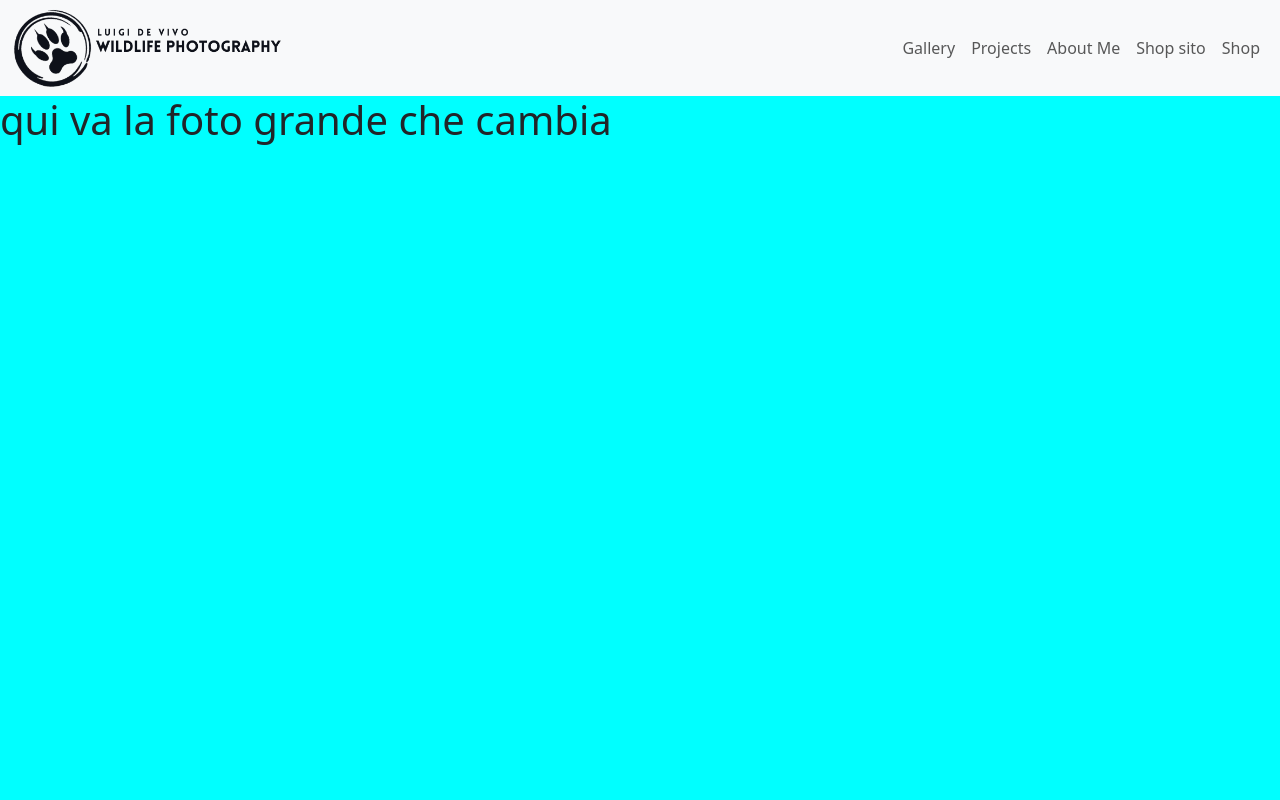
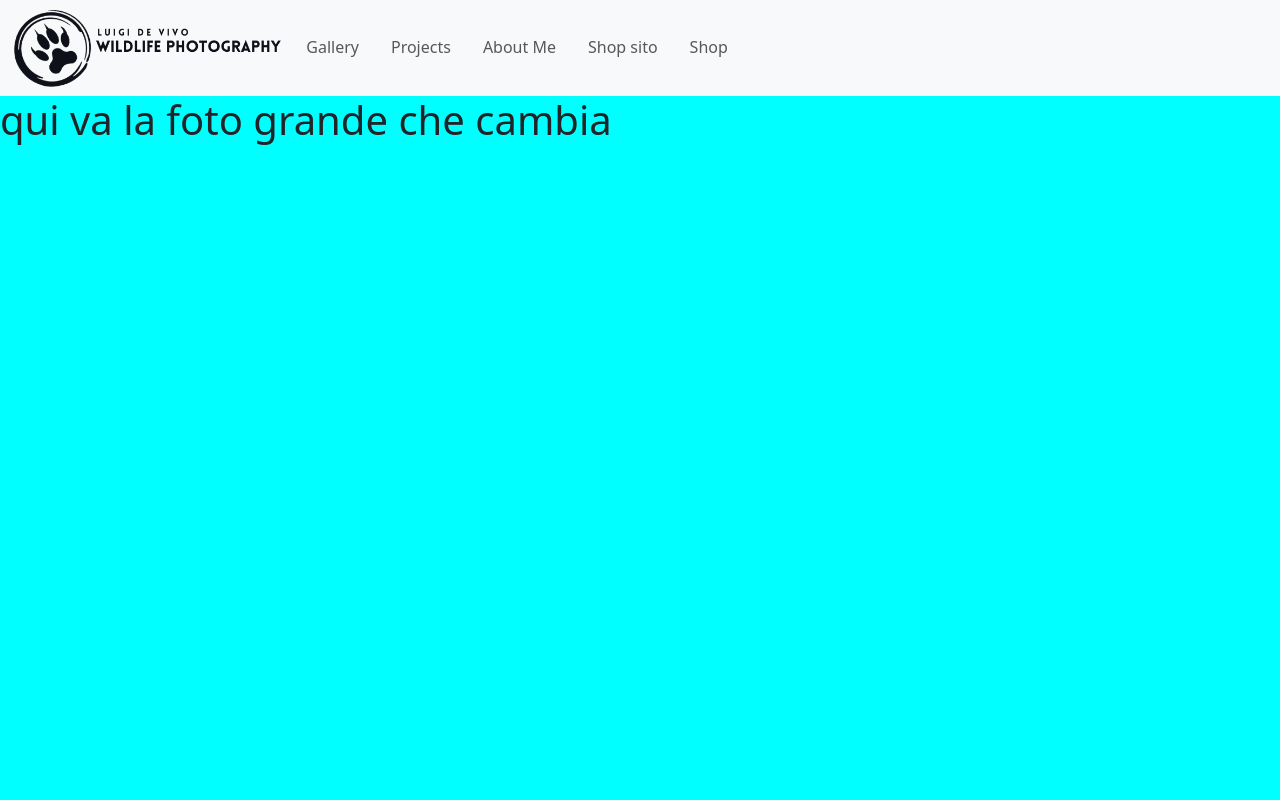
Before and after one commit to mesciuS/photo-gallery, a JavaScript app: page / in a window 1280 px wide. Shown: the top 800 px of the page. Built offline with nearby package versions, Linux system fonts and the light colour scheme.

Commit message:
feat: style toggler

```diff
--- a/package.json
+++ b/package.json
@@ -8,9 +8,13 @@
     "preview": "vite preview"
   },
   "dependencies": {
+    "@fortawesome/fontawesome-svg-core": "^6.4.2",
+    "@fortawesome/free-brands-svg-icons": "^6.4.2",
+    "@fortawesome/free-regular-svg-icons": "^6.4.2",
+    "@fortawesome/free-solid-svg-icons": "^6.4.2",
+    "@fortawesome/vue-fontawesome": "^3.0.3",
     "bootstrap": "^5.3.2",
     "sass": "^1.69.4",
-    "vue": "^3.3.4",
     "vue-router": "^4.2.4"
   },
   "devDependencies": {
--- a/src/components/AppNavbar.vue
+++ b/src/components/AppNavbar.vue
@@ -13,16 +13,16 @@ export default {
 </script>
 
 <template>
-  <nav class="navbar sticky-top navbar-expand-lg bg-body-tertiary" data-bs-theme="light">
+  <nav class="navbar sticky-top navbar-expand-lg bg-body-tertiary">
     <div class="container-fluid">
       <div>
-        <router-link class="navbar-brand" href="#" :to="{name: 'home'}"><img src="../assets/images/Adventure.png" alt=""></router-link>
+        <router-link class="navbar-brand" href="#" :to="{name: 'home'}"><img id="nav-logo" src="../assets/images/Adventure.png" alt=""></router-link>
       </div>
       <button class="navbar-toggler" type="button" data-bs-toggle="collapse" data-bs-target="#navbarNav" aria-controls="navbarNav" aria-expanded="false" aria-label="Toggle navigation">
         <span class="navbar-toggler-icon"></span>
       </button>
         <div class="collapse navbar-collapse" id="navbarNav">
-          <ul class="navbar-nav ms-auto">
+          <ul class="navbar-nav nav-underline">
             <li class="nav-item">
               <router-link class="nav-link" aria-current="page" href="#" :to="{name: 'gallery'}">Gallery</router-link>
             </li>
@@ -50,7 +50,13 @@ export default {
   //     display: none;
   //   }
   // }
-  img {
+  #nav-logo {
     height: 80px;
   }
+  .navbar-collapse {
+    transition: all 1s;
+  }
+  .navbar-toggler:focus {
+    box-shadow: none;
+  }
 </style>
--- a/src/main.js
+++ b/src/main.js
@@ -4,9 +4,13 @@ import App from './App.vue'
 import './Style.scss'
 import {router} from './router';
 import * as bootstrap from 'bootstrap';
+// import { library } from '@fortawesome/fontawesome-svg-core';
+// import { FontAwesomeIcon } from '@fortawesome/vue-fontawesome';
+// import { faUserSecret } from '@fortawesome/free-solid-svg-icons';
+// library.add(faUserSecret);
 
 const app = createApp(App)
 
 app.use(router)
-
+// app.component('font-awesome-icon', FontAwesomeIcon)
 app.mount('#app')
```
Also changed, not shown: 1 other file (tests, documents, lock files or other folders).
